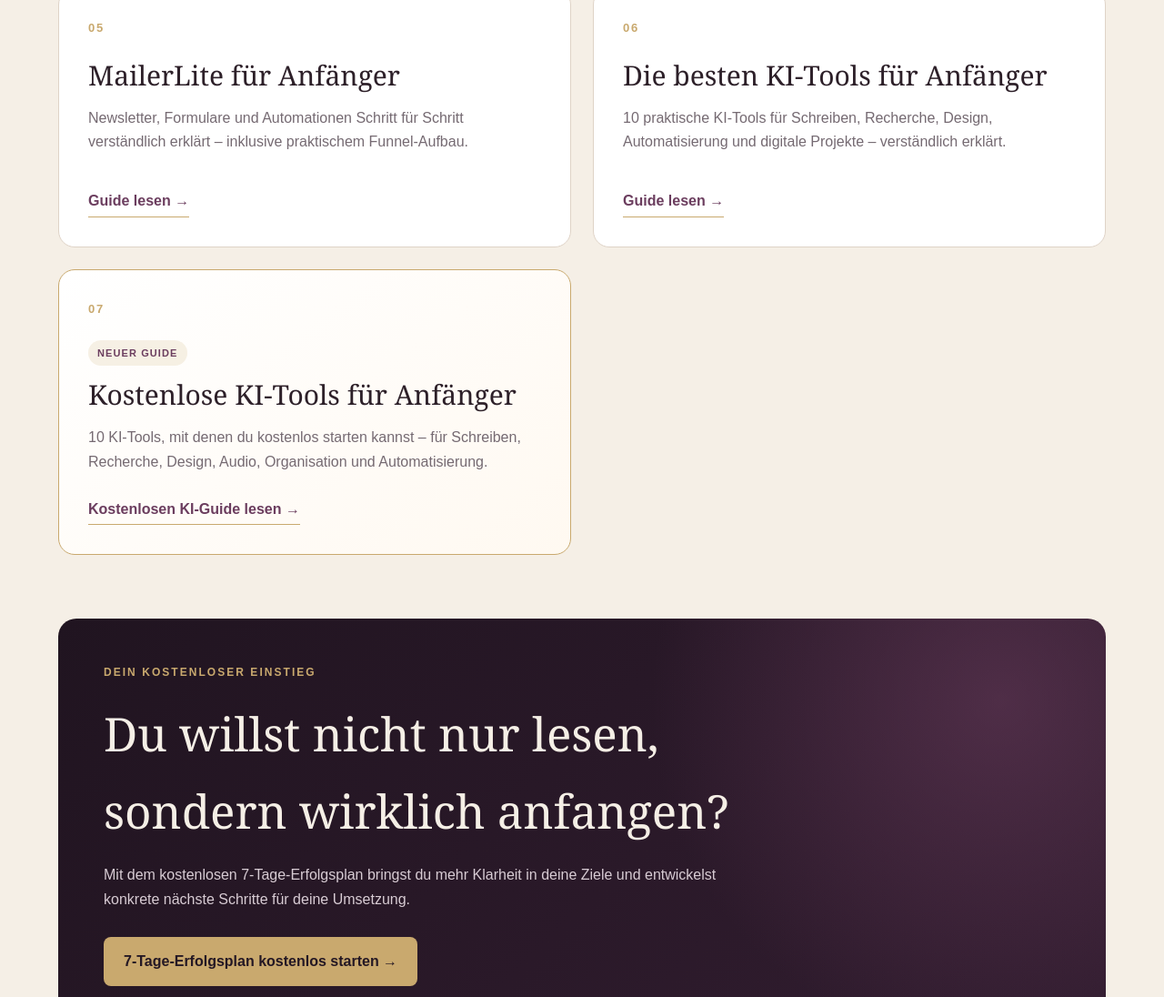
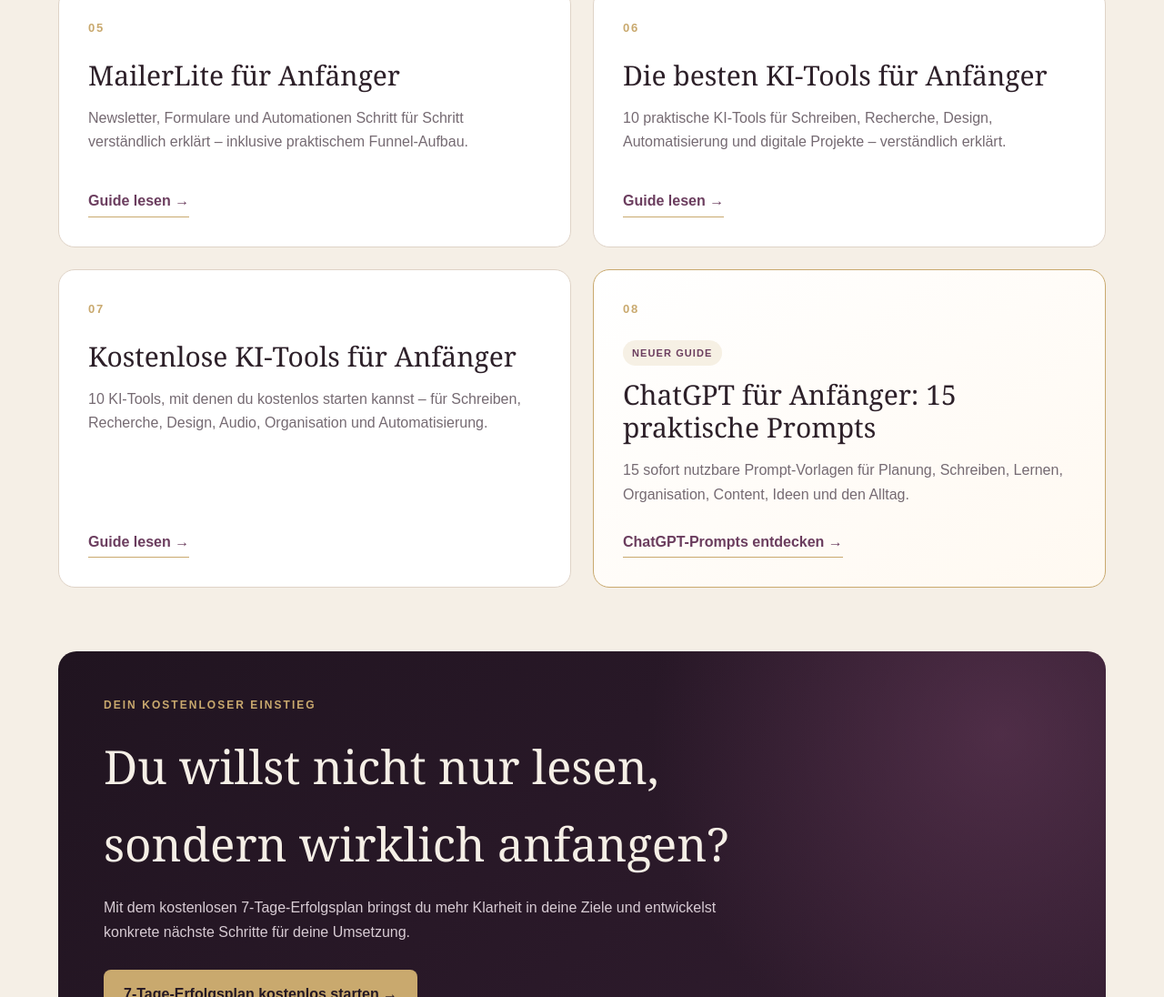
Before and after one commit to fronixisbusiness/strategien-zum-erfolg, a plain HTML site: page wissen.html in a window 1280 px wide. Shown: the part 1657-2753 px from the top of the page at 91% size. Drawn offline with Linux system fonts and the light colour scheme.

Commit message:
ChatGPT Prompts Guide in Wissen ergänzt

```diff
--- a/wissen.html
+++ b/wissen.html
@@ -849,14 +849,10 @@
 
   <!-- 07 -->
 
-      <article class="card featured">
+  <article class="card">
 
     <div class="number">
       07
-        </div>
-
-        <div class="badge">
-          Neuer Guide
     </div>
 
     <h2>
@@ -870,15 +866,43 @@
     </p>
 
     <a href="kostenlose-ki-tools-fuer-anfaenger.html">
-          Kostenlosen KI-Guide lesen →
+      Guide lesen →
+    </a>
+
+  </article>
+
+
+
+  <!-- 08 -->
+
+  <article class="card featured">
+
+    <div class="number">
+      08
+    </div>
+
+    <div class="badge">
+      Neuer Guide
+    </div>
+
+    <h2>
+      ChatGPT für Anfänger: 15 praktische Prompts
+    </h2>
+
+    <p>
+      15 sofort nutzbare Prompt-Vorlagen für Planung,
+      Schreiben, Lernen, Organisation, Content,
+      Ideen und den Alltag.
+    </p>
+
+    <a href="chatgpt-prompts-fuer-anfaenger.html">
+      ChatGPT-Prompts entdecken →
     </a>
 
   </article>
 
 
 </div>
-
-
 
     <section class="freebie">
 
```
Lines whose indentation alone changed are shown as unchanged.
